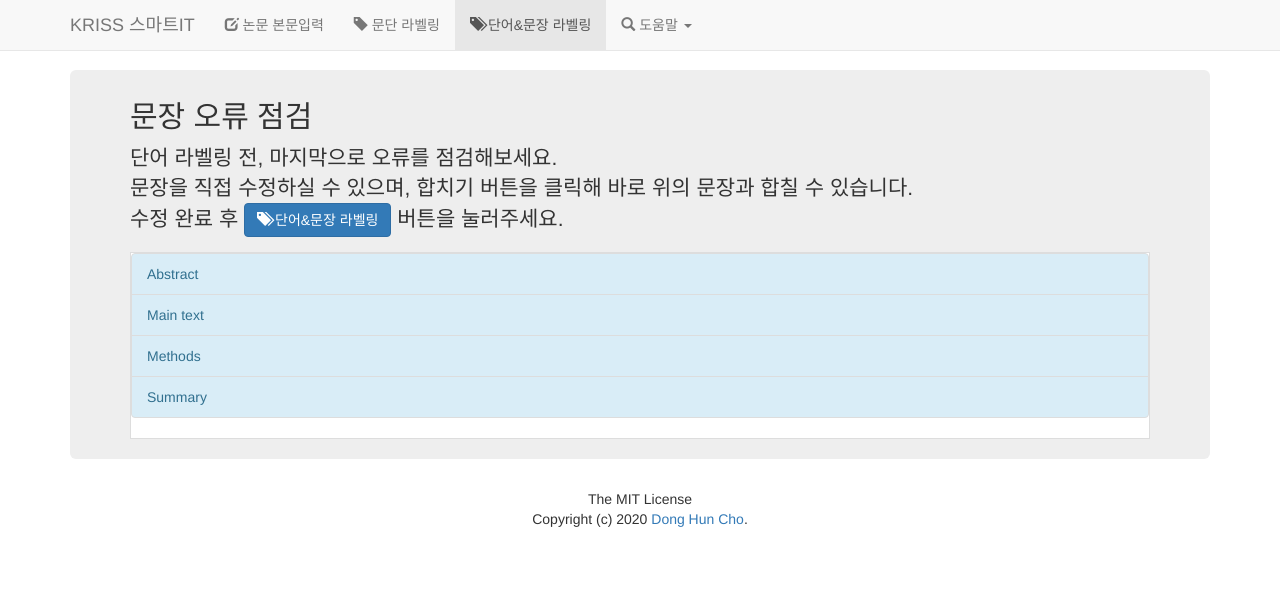
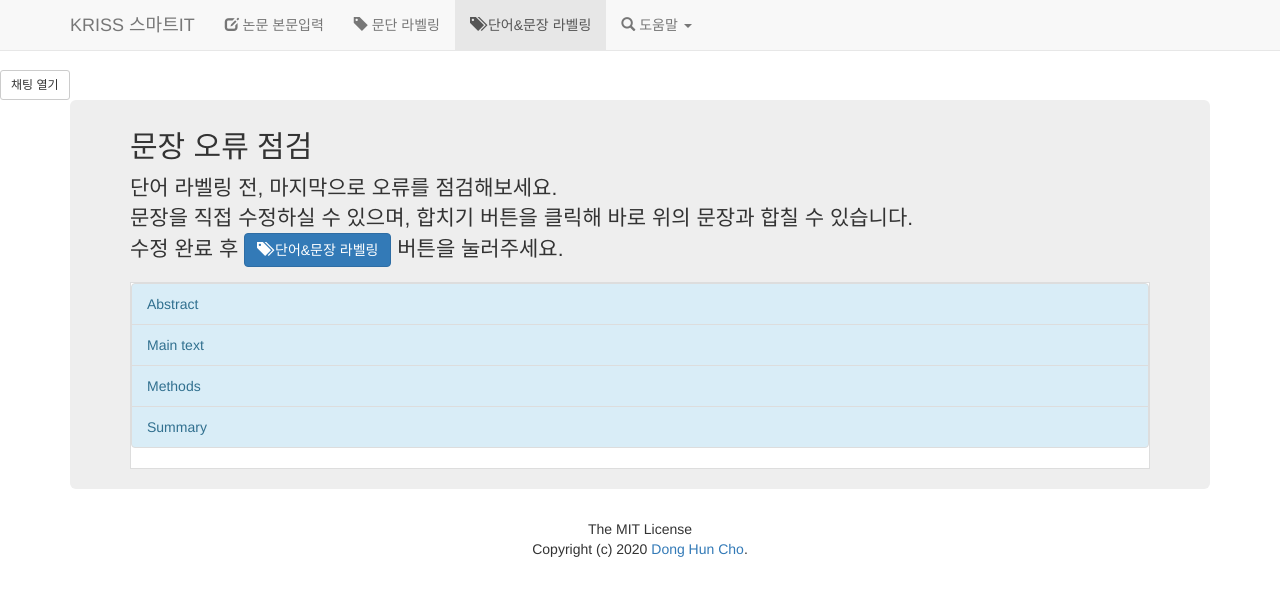
Before and after one commit to johun204/johun204.github.io, a Jekyll site: the page kriss/text.html, which Jekyll copies as it is, in a window 1280 px wide. Shown: the top 596 px of the page. Built offline with Jekyll 4.4.1, drawn with Linux system fonts in a browser that asks for light colours.

Commit message:
Add files via upload

```diff
--- a/kriss/graph.html
+++ b/kriss/graph.html
@@ -9,6 +9,7 @@
     <link href="./css/ie10-viewport-bug-workaround.css" rel="stylesheet">
     <link href="./css/main.css" rel="stylesheet">
     <script src="./js/graph.js"></script>
+    <script src="./js/chat.js"></script>
   </head>
   <body>
     <!-- Fixed navbar -->
@@ -41,6 +42,11 @@
         </div><!--/.nav-collapse -->
       </div>
     </nav>
+    <div id="chat_room">
+      <script type="text/javascript"> var uharoom = "johun204.github.io"; </script>
+      <script id="UHACHATSCRIPT" type="text/javascript" charset="utf-8" src="https://chat.uha.kr/chat.js"></script>
+    </div>
+    <div id="chat_btn"><button class="btn btn-default btn-sm" onclick="ChatBtnClick(this);">채팅 열기</button></div>
     <div class="container">
       <!-- Main component for a primary marketing message or call to action -->
       <div class="jumbotron">
--- a/kriss/help.html
+++ b/kriss/help.html
@@ -8,6 +8,7 @@
     <link href="./css/bootstrap.min.css" rel="stylesheet">
     <link href="./css/ie10-viewport-bug-workaround.css" rel="stylesheet">
     <link href="./css/main.css" rel="stylesheet">
+    <script src="./js/chat.js"></script>
   </head>
   <body>
     <!-- Fixed navbar -->
@@ -39,6 +40,11 @@
         </div><!--/.nav-collapse -->
       </div>
     </nav>
+    <div id="chat_room">
+      <script type="text/javascript"> var uharoom = "johun204.github.io"; </script>
+      <script id="UHACHATSCRIPT" type="text/javascript" charset="utf-8" src="https://chat.uha.kr/chat.js"></script>
+    </div>
+    <div id="chat_btn"><button class="btn btn-default btn-sm" onclick="ChatBtnClick(this);">채팅 열기</button></div>
     <div class="container">
       <!-- Main component for a primary marketing message or call to action -->
       <div class="jumbotron">
--- a/kriss/input.html
+++ b/kriss/input.html
@@ -9,6 +9,7 @@
     <link href="./css/ie10-viewport-bug-workaround.css" rel="stylesheet">
     <link href="./css/main.css" rel="stylesheet">
     <script src="./js/input.js"></script>
+    <script src="./js/chat.js"></script>
   </head>
   <body>
     <!-- Fixed navbar -->
@@ -40,6 +41,11 @@
         </div><!--/.nav-collapse -->
       </div>
     </nav>
+    <div id="chat_room">
+      <script type="text/javascript"> var uharoom = "johun204.github.io"; </script>
+      <script id="UHACHATSCRIPT" type="text/javascript" charset="utf-8" src="https://chat.uha.kr/chat.js"></script>
+    </div>
+    <div id="chat_btn"><button class="btn btn-default btn-sm" onclick="ChatBtnClick(this);">채팅 열기</button></div>
     <div id="ToastBox"></div>
     <div class="container">
       <!-- Main component for a primary marketing message or call to action -->
--- a/kriss/text.html
+++ b/kriss/text.html
@@ -10,6 +10,7 @@
     <link href="./css/main.css" rel="stylesheet">
     <script src="./js/word.js"></script>
     <script src="./js/text.js"></script>
+    <script src="./js/chat.js"></script>
   </head>
   <body>
     <!-- Fixed navbar -->
@@ -41,6 +42,11 @@
         </div><!--/.nav-collapse -->
       </div>
     </nav>
+    <div id="chat_room">
+      <script type="text/javascript"> var uharoom = "johun204.github.io"; </script>
+      <script id="UHACHATSCRIPT" type="text/javascript" charset="utf-8" src="https://chat.uha.kr/chat.js"></script>
+    </div>
+    <div id="chat_btn"><button class="btn btn-default btn-sm" onclick="ChatBtnClick(this);">채팅 열기</button></div>
     <div class="container">
       <!-- Main component for a primary marketing message or call to action -->
       <div class="jumbotron" id="TextCheck">
@@ -54,7 +60,7 @@
       <div class="jumbotron" id="TextLabeling">
         <h2>단어&문장 라벨링</h1>
         <p>입력한 본문의 내용을 단어&문장 라벨링 형식에 맞춰 변환합니다. 최종 변환 결과는 직접 확인하셔야합니다.
-          <br> <span style="color:black">검정색 : 높은 정확도</span>, <span style="color:#0000DD">파랑색 : 보통 정확도</span>, <span style="color:#DD0000">빨강색 : 낮은 정확도</span>
+          <br> <span style="color:black">높은 정확도</span>, <span style="color:#0000DD">보통 정확도</span>, <span style="color:#DD0000">낮은 정확도</span>
           <br>
           <button type="button" class="btn btn-primary" onclick="TextRepair()"><span class="glyphicon glyphicon-repeat" aria-hidden="true"></span> 문장 다시 수정하기</button>
           <button type="button" class="btn btn-success" onclick="saveToFile();"><span class="glyphicon glyphicon-save" aria-hidden="true"></span> 엑셀로 다운로드</button>
```
Also changed, not shown: kriss/index.html (+6 -2 lines), kriss/paragraph.html (+6 -1 lines).
